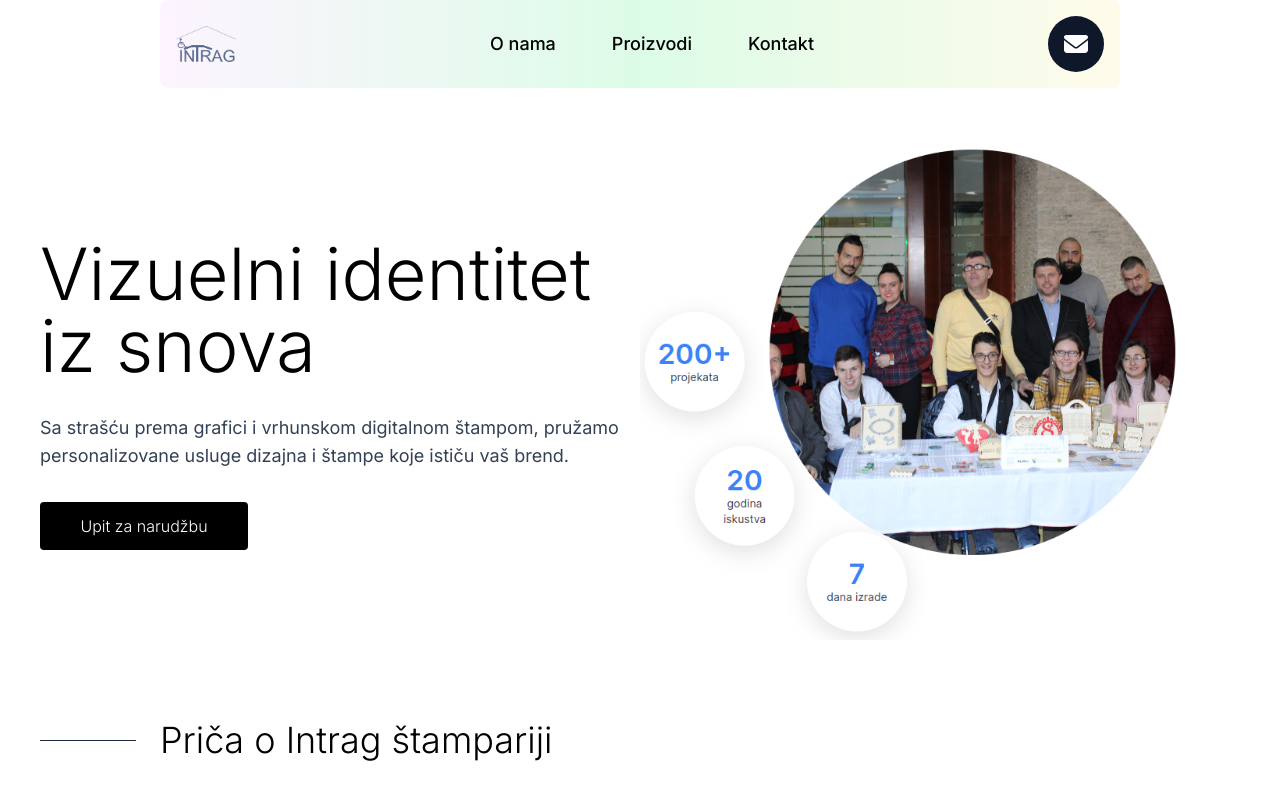
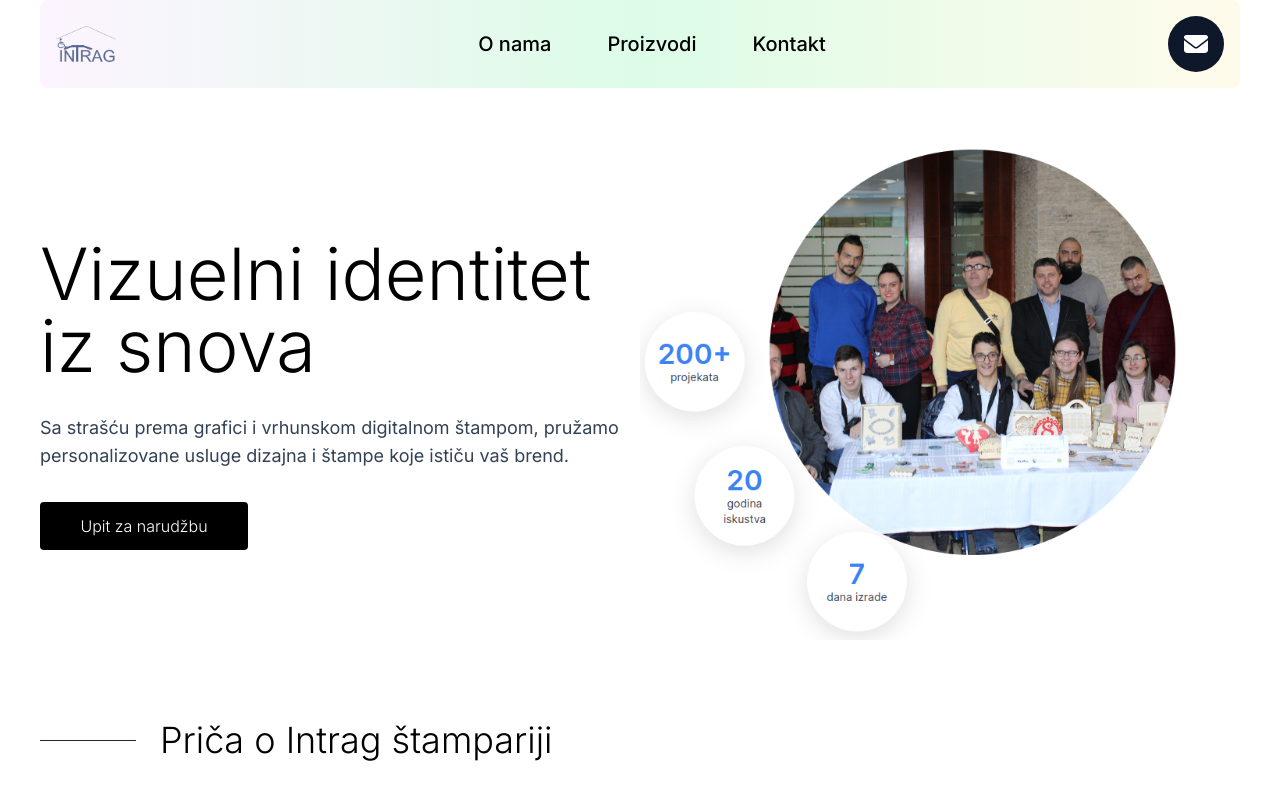
Before and after one commit to DenisKantic/Intrag_NextJS_collab, a Next.js app: page / in a window 1280 px wide. Shown: the top 798 px of the page. Built offline with nearby package versions, Linux system fonts and the light colour scheme.

Commit message:
fixed responsive

```diff
--- a/app/components/ContactUs.jsx
+++ b/app/components/ContactUs.jsx
@@ -3,7 +3,7 @@ import Image from 'next/image'
 
 const ContactUs = () => {
   return (
-    <div className='min-h-[40vh] bg-slate-800 w-full flex flex-row justify-center items-center'>
+    <div className='min-h-[40vh] bg-slate-800 w-full flex flex-row justify-center items-center' id='Contact'>
         <div className='xxs:p-10 md:px-10 xxl:px-40 overflow-hidden w-full text-white text-xl grid auto-cols-max
          xxs:grid-cols-1 mdd:grid-cols-3'>
             <div className='xxs:mt-10'>
--- a/app/components/Footer.jsx
+++ b/app/components/Footer.jsx
@@ -8,12 +8,12 @@ const Footer = () => {
         <p className='w-full break-words'>
         Dizajnirali:
         <span className='ml-2'><a href="https://www.linkedin.com/in/hamza-paldum/"
-        target='_blank' className='font-bold mr-2'>
+        target='_blank' className='font-bold mr-2 underline'>
             Hamza
             </a>
              &
              <a href="https://www.linkedin.com/in/nejra-rizvan-32565a266/"
-             target='_blank' className='font-bold ml-2 mr-2'>
+             target='_blank' className='font-bold ml-2 mr-2 underline'>
                 Nejra
                 </a>
                 </span>
@@ -21,12 +21,12 @@ const Footer = () => {
                 <span className='break-all'>
                 Kreirali:
                     <a href="https://www.linkedin.com/in/denis-kantic/"
-                     target='_blank' className='font-bold ml-2 mr-2'>
+                     target='_blank' className='font-bold ml-2 mr-2 underline'>
                         Denis
                         </a>
                         &
                         <a href="https://www.linkedin.com/in/ismar-begic-273a09169/"
-                        target='_blank' className='font-bold ml-2'>
+                        target='_blank' className='font-bold ml-2 underline'>
                             Ismar
                             </a>
                             </span>
--- a/app/components/Header.jsx
+++ b/app/components/Header.jsx
@@ -9,10 +9,11 @@ export default function Header() {;
                         xxs:flex-col mdd:flex-row'>
 
             <div className='w-1/2
-                            xxs:w-full mdd:w-1/2'>
+                            xxs:w-full xxs:flex xxs:flex-col xxs:items-center
+                            mdd:w-1/2 mdd:items-start'>
                 <h1 className='font-light mb-8
                                 xxs:text-3xl xxs:text-center xxs:font-normal
-                                md:text-7xl md:text-left md:font-light'>
+                                md:text-6xl mdd:text-7xl mdd:text-left md:font-light'>
                     Vizuelni identitet <br className='xxs:hidden md:block'/> iz snova
                 </h1>
                 <p className='mb-8 text-slate-700
--- a/app/components/Navigation.jsx
+++ b/app/components/Navigation.jsx
@@ -5,7 +5,7 @@ import Link from 'next/link';
 export default function Navigation() {
   return (
 
-    <div className='xxs:px-5 xxs:w-full xxs:mx-auto mdd:px-20 lg:px-40'>
+    <div className='xxs:px-5 xxs:w-full xxs:mx-auto mdd:px-10 xxl:px-40'>
          {/*px-40 pt-6' */}
         <nav className='flex p-4 items-center bg-gradient-to-r from-fuchsia-50 via-green-100 to-amber-50 rounded-lg bg-repeat-x
                         xxs:justify-center xxs:items-center sm:justify-between xxs:w-full'>
@@ -18,9 +18,9 @@ export default function Navigation() {
                 </div>
             <div>
                 <ul className='flex xxs:w-full ml-5'>
-                    <Link href="#AboutUs" className='xxs:mr-5 sm:mr-14 cursor-pointer xxs:text-sm md:text-lg font-medium hover:text-slate-500'>O nama</Link>
-                    <Link href="#Products" className='xxs:mr-5 sm:mr-14 cursor-pointer xxs:text-sm md:text-lg font-medium hover:text-slate-500'>Proizvodi</Link>
-                    <Link href="#Contact" className='cursor-pointer xxs:text-sm md:text-lg font-medium hover:text-slate-500'>Kontakt</Link>
+                    <Link href="#AboutUs" className='xxs:mr-5 sm:mr-14 cursor-pointer xxs:text-sm md:text-lg font-medium lg:text-xl hover:text-slate-500'>O nama</Link>
+                    <Link href="#Products" className='xxs:mr-5 sm:mr-14 cursor-pointer xxs:text-sm md:text-lg  lg:text-xl font-medium hover:text-slate-500'>Proizvodi</Link>
+                    <Link href="#Contact" className='cursor-pointer xxs:text-sm md:text-lg font-medium lg:text-xl hover:text-slate-500'>Kontakt</Link>
                 </ul>
             </div>
             <div>
--- a/app/components/TransformationBrend.jsx
+++ b/app/components/TransformationBrend.jsx
@@ -3,7 +3,7 @@ import Image from 'next/image'
 
 const TransformationBrend = () => {
   return (
-    <div className='h-[60vh] mt-10 mb-10' id='Contact'>
+    <div className='h-[60vh] mt-10 mb-10'>
     <div className='flex w-full h-full'>
         <div className='bg-black text-white  p-10 flex flex-col justify-center xxs:w-full mdd:w-[50%]'>
             <p className='font-bold
```
